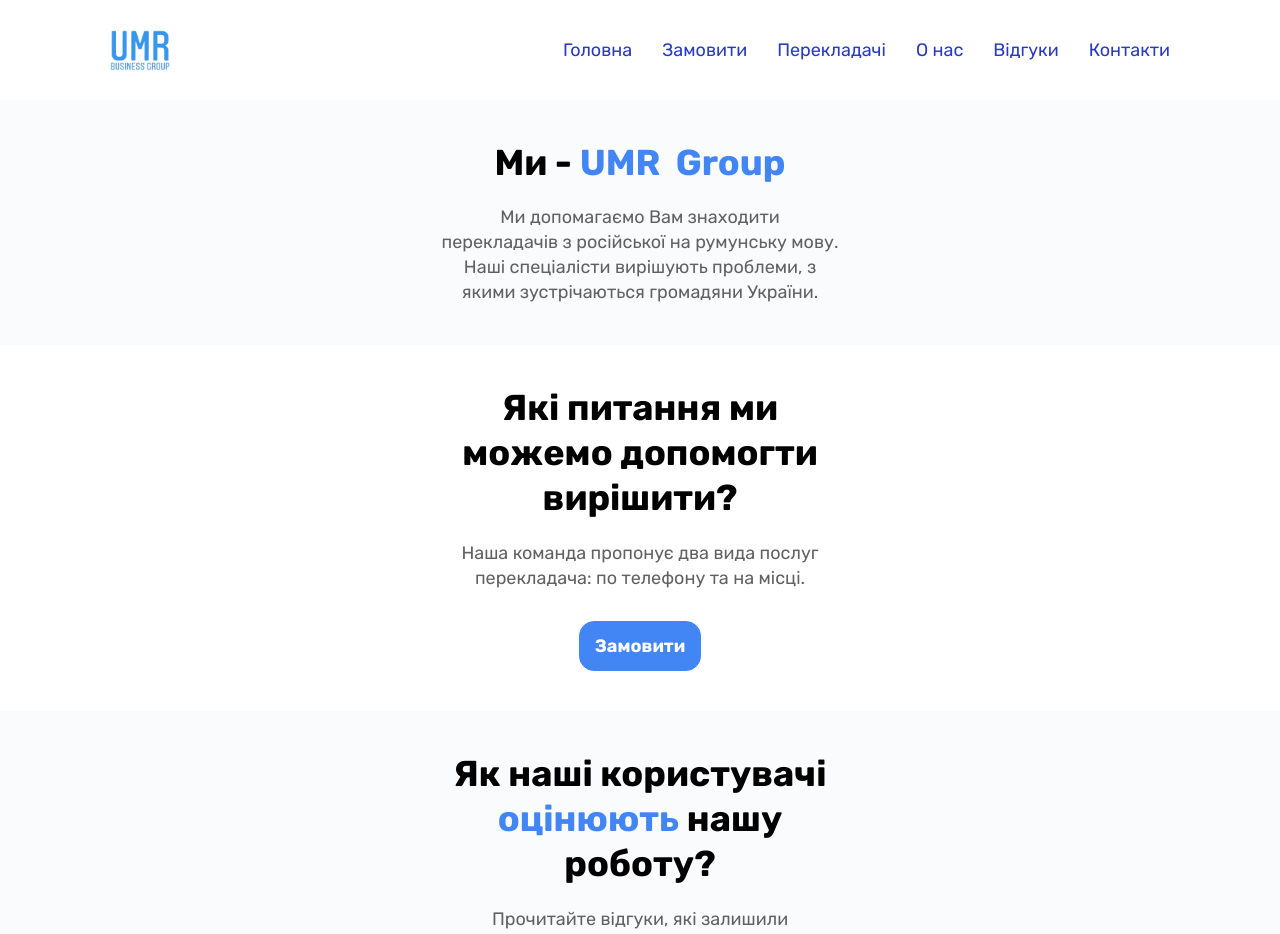
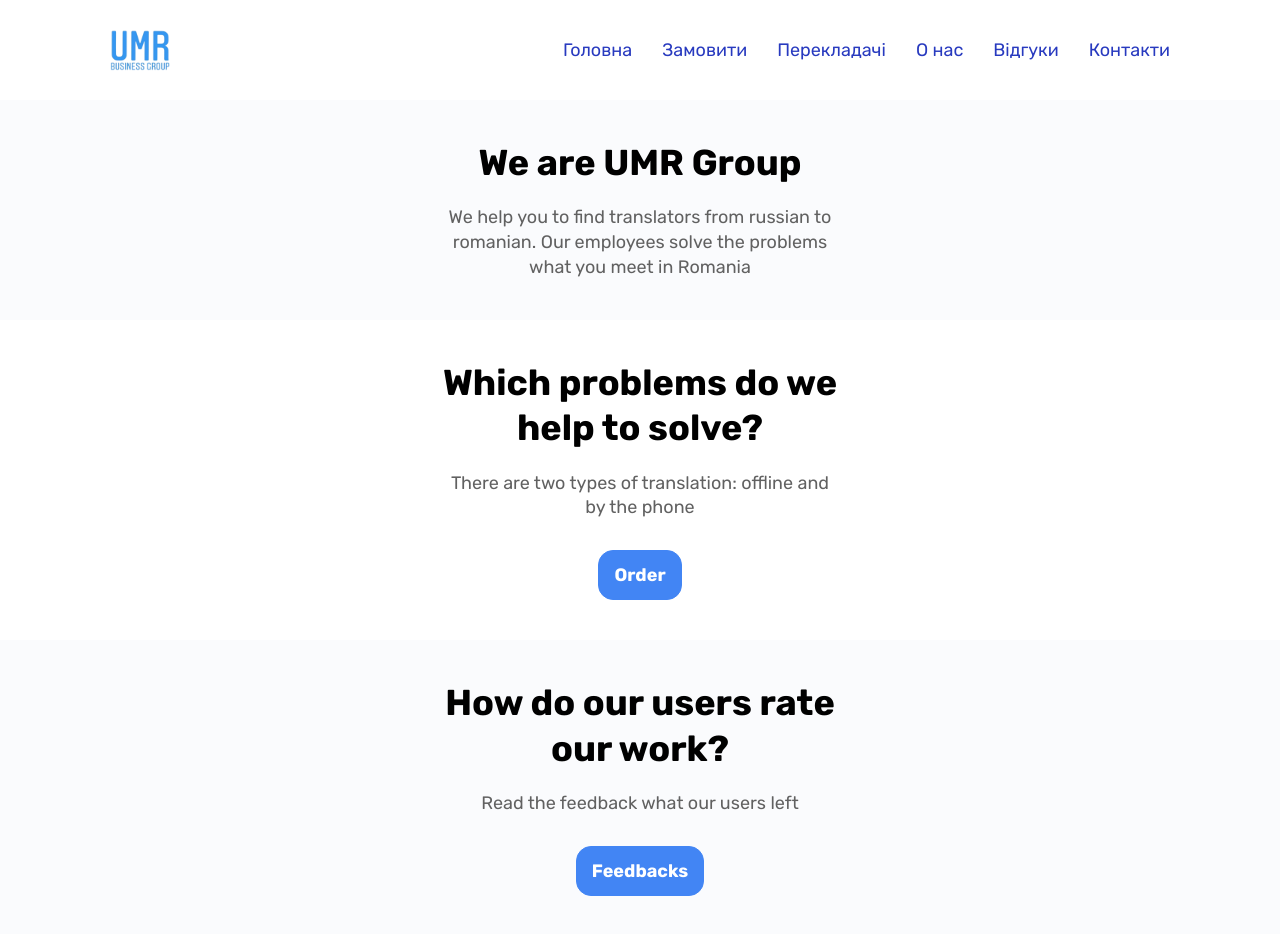
Before and after one commit to Alekseypavlov14/umr-group-next, a Next.js app: page / in a window 1280 px wide. Shown: the top 934 px of the page. Built offline with nearby package versions, Linux system fonts and the light colour scheme.

Commit message:
pages translated

```diff
--- a/src/data/content.json
+++ b/src/data/content.json
@@ -14,7 +14,7 @@
       "main": {
         "sections": [
           {
-            "title": "Ми - <span>UMR&nbsp; Group</span>",
+            "title": "Ми - UMR&nbsp; Group",
             "content": "Ми допомагаємо Вам знаходити перекладачів з російської на румунську мову. Наші спеціалісти вирішують проблеми, з якими зустрічаються громадяни України."
           },
           {
@@ -23,7 +23,7 @@
             "button": "Замовити"
           },
           {
-            "title": "Як наші користувачі <span>оцінюють</span> нашу роботу?",
+            "title": "Як наші користувачі оцінюють нашу роботу?",
             "content": "Прочитайте відгуки, які залишили користувачі нашого сервісу",
             "button": "Відгуки"
           }
@@ -36,7 +36,7 @@
             "content": "Ви замовляєте перекладача. Коли ми його знаходимо, Ви сплачуєте його роботу, відправляючи гроші до нас. Якщо перекладач роботу виконав, він отримає оплату, а інакше ми повертаємо її Вам. Це гарантує якість роботи перекладача"
           },
           {
-            "title": "Як ми рахуємо <span>вартість</span>?",
+            "title": "Як ми рахуємо вартість?",
             "content": "Для кожного виду послуг є початкова вартість за годину роботи перекладача. Вартість є більшою, якщо Вам потрібен робітник на найближчі 2 дні, адже знайти перекладача буде важче. Також ціна є більшою, якщо Вам потрібен перекладач поза містом. Якщо Ви можете підвезти робітника до необхідного місця, вартість замовлення буде нижче"
           }
         ]
@@ -44,11 +44,11 @@
       "translators": {
         "textBlocks": [
           {
-            "title": "<span>Приєднуйся</span> до нашої команди!",
+            "title": "Приєднуйся до нашої команди!",
             "content": "Ми працюємо з українцями і допомагаємо їм знайти перекладачів. Для того, щоб приєднатися, натискайте кнопку нижче і пишіть нашому другові Андрію"
           },
           {
-            "title": "<span>Чому</span> Вам варто приєднатися?",
+            "title": "Чому Вам варто приєднатися?",
             "content": "Ми беремо багато замовлень, тому Ви зможете знайти собі роботу часто. Також це ідеальна можливість допомогти українцям у такій складній ситуації"
           }
         ],
@@ -120,7 +120,7 @@
       "main": {
         "sections": [
           {
-            "title": "We are <span>UMR&nbsp; Group</span>",
+            "title": "We are UMR Group",
             "content": "We help you to find translators from russian to romanian. Our employees solve the problems what you meet in Romania"
           },
           {
@@ -129,7 +129,7 @@
             "button": "Order"
           },
           {
-            "title": "How do our users <span>rate</span> our work?",
+            "title": "How do our users rate our work?",
             "content": "Read the feedback what our users left",
             "button": "Feedbacks"
           }
@@ -142,7 +142,7 @@
             "content": "You order a translator. When we find them, you pay for the work by sending money to us. If the employee does the work, they get the money, else we return the money to you. It will guarantee the quality of the work"
           },
           {
-            "title": "How do we count <span>the price</span>?",
+            "title": "How do we count the price?",
             "content": "For each type of work there is an especial start price per hour. The price is bigger if you need a translator for nearest two days, because it is harder to find an employee. Also, the price is higher if you need an employee out of the city. If you can to take the employee to the point, the price is less"
           }
         ]
@@ -150,11 +150,11 @@
       "translators": {
         "textBlocks": [
           {
-            "title": "<span>Join</span> our team!",
+            "title": "Join our team!",
             "content": "We are working with ukrainians and help them to find translators in Internet. To join our team, click the button below and write to our friend, Andrey"
           },
           {
-            "title": "<span>Why</span> should you join us?",
+            "title": "Why should you join us?",
             "content": "We are taking a lot of orders you will be able to get salary often. Also, it is nice way to help ukrainians in this difficult moment."
           }
         ],
--- a/src/features/lang/languageSlice.ts
+++ b/src/features/lang/languageSlice.ts
@@ -3,14 +3,14 @@ import { createSlice, PayloadAction } from "@reduxjs/toolkit"
 import { Content } from "../../types/Content"
 import content from './../../data/content.json'
 
-const initialState: Content = content.ua
+const initialState: Content = content.en
 
 const langSlice = createSlice({
   name: 'lang',
   initialState,
   reducers: {
-    translate(state, action: PayloadAction<Content>) {
-      state = action.payload
+    translate(state, action: PayloadAction<string>) {
+      state = content[action.payload]
     }
   }
 })
--- a/src/pages/index.tsx
+++ b/src/pages/index.tsx
@@ -1,34 +1,31 @@
+import { langSelector } from "../features/lang/languageSlice"
 import { TextBlock } from "../components/TextBlock/TextBlock"
 import { Section } from "../components/Section/Section"
+import { useSelector } from "react-redux"
 import Link from "next/link"
 import styles from './index.module.css'
 
 export default function Home() {
+  const HomePage = useSelector(langSelector).page.main
+
   return (
     <>
       <Section withoutImage>
         <TextBlock>
-          <>Ми - <span>UMR&nbsp; Group</span></>
-          <>
-            Ми допомагаємо Вам знаходити перекладачів з російської на
-            румунську мову. Наші спеціалісти вирішують проблеми, з якими зустрічаються
-            громадяни України.
-          </>
+          <>{HomePage.sections[0].title}</>
+          <>{HomePage.sections[0].content}</>
         </TextBlock>
       </Section>
 
       <Section withoutImage>
         <div className={styles.OrderLinkContent}>
           <TextBlock>
-            <>Які питання ми можемо допомогти вирішити?</>
-            <>
-              Наша команда пропонує два вида послуг перекладача:
-              по телефону та на місці.
-            </>
+            <>{HomePage.sections[1].title}</>
+            <>{HomePage.sections[1].content}</>
           </TextBlock>
           <Link href='/order'>
             <a className={styles.OrderLink}>
-              Замовити
+              {HomePage.sections[1].button}
             </a>
           </Link>
         </div>
@@ -37,14 +34,12 @@ export default function Home() {
       <Section withoutImage>
         <div className={styles.OrderLinkContent}>
           <TextBlock>
-            <>Як наші користувачі <span>оцінюють</span> нашу роботу?</>
-            <>
-              Прочитайте відгуки, які залишили користувачі нашого сервісу
-            </>
+            <>{HomePage.sections[2].title}</>
+            <>{HomePage.sections[2].content}</>
           </TextBlock>
           <Link href='/feedbacks'>
             <a className={styles.OrderLink}>
-              Відгуки
+              {HomePage.sections[2].button}
             </a>
           </Link>
         </div>
```
Also changed, not shown: src/pages/about/index.tsx (+6 -8 lines), src/pages/order/index.tsx (+8 -14 lines), src/pages/translators/index.tsx (+11 -15 lines).
